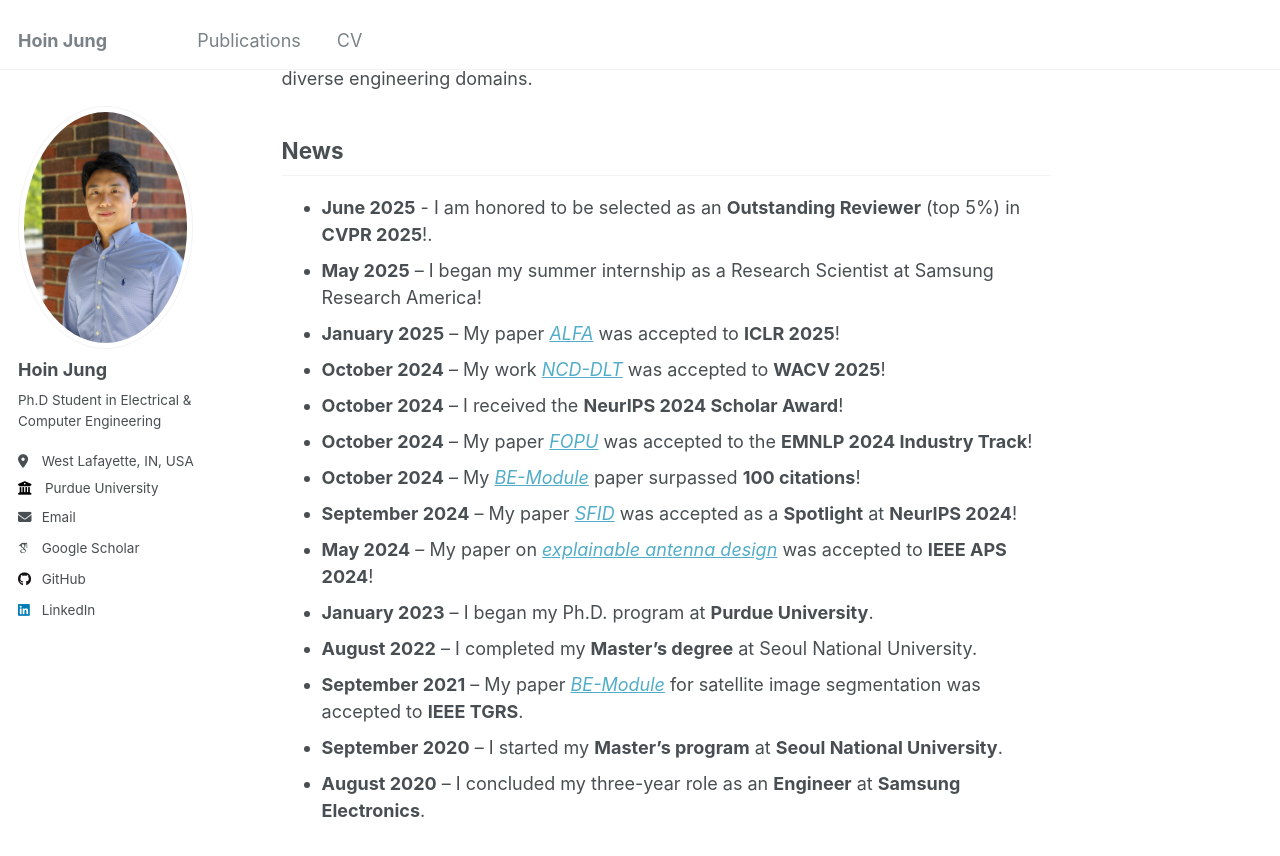
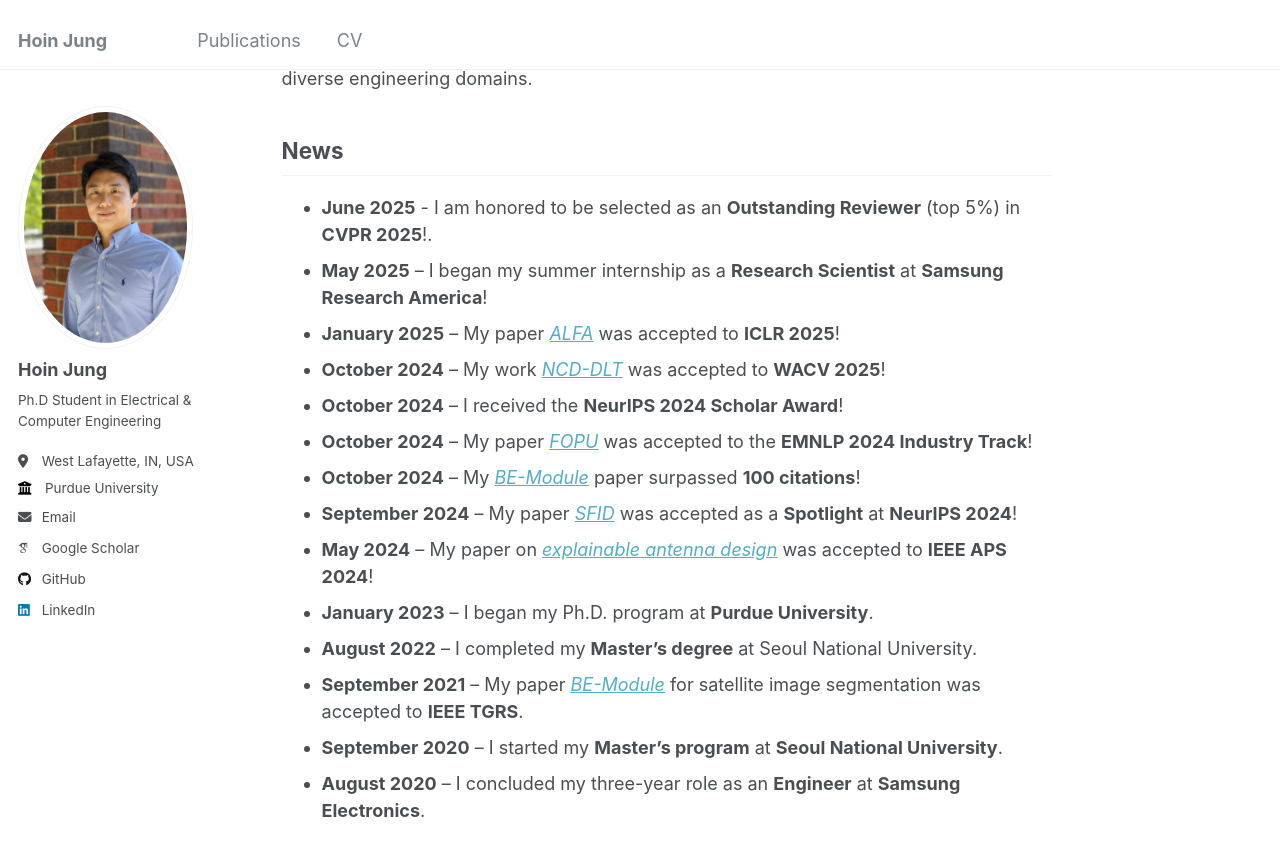
Before and after one commit to HoinJung/hoinjung.github.io, a Jekyll site: the page built from _pages/about.md, in a window 1280 px wide and 900 px high, scrolled down 431 px. Shown: the top 856 px of the window. Built offline with Jekyll 4.4.1, drawn with Linux system fonts in a browser that asks for light colours; some web fonts are replaced.

```diff
--- a/_pages/about.md
+++ b/_pages/about.md
@@ -11,7 +11,7 @@ I am a Ph.D. student in Electrical and Computer Engineering at Purdue University
 In addition to my academic research, I pursue industrial applications of machine learning, such as developing generative models for inverse problems in antenna design and building datasets and foundational models for industrial sound AI. These efforts reflect my broader goal of connecting methodological advancements with practical impact across diverse engineering domains.
 ## News
 - **June 2025** - I am honored to be selected as an **Outstanding Reviewer** (top 5%) in **CVPR 2025**!.
-- **May 2025** – I began my summer internship as a Research Scientist at Samsung Research America!
+- **May 2025** – I began my summer internship as a **Research Scientist** at **Samsung Research America**!
 - **January 2025** – My paper [*ALFA*](https://iclr.cc/virtual/2025/poster/29055) was accepted to **ICLR 2025**!
 - **October 2024** – My work [*NCD-DLT*](https://openaccess.thecvf.com/content/WACV2025/html/Jung_Towards_On-the-Fly_Novel_Category_Discovery_in_Dynamic_Long-Tailed_Distributions_WACV_2025_paper.html) was accepted to **WACV 2025**!
 - **October 2024** – I received the **NeurIPS 2024 Scholar Award**!
```
